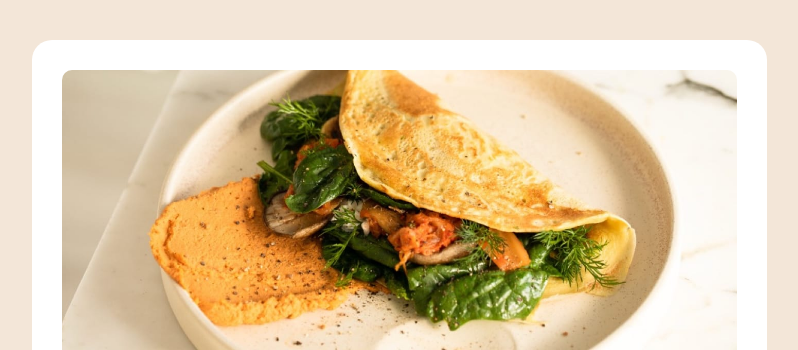
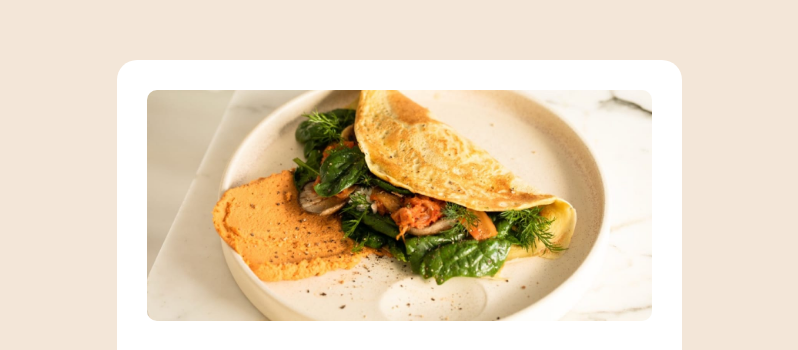
Before and after one commit to Matfen2/recipe-page, a plain HTML site: page index.html in a window 1280 px wide. Shown: the top 350 px of the page, without its empty margins (241-1039 px from the left). Drawn offline with Linux system fonts and the light colour scheme.

Commit message:
Update styles.css

```diff
--- a/styles.css
+++ b/styles.css
@@ -14,14 +14,14 @@ body {
   display: flex;
   justify-content: center;
   align-items: center;
-  padding: 40px 20px;
+  padding: 60px 20px;
 }
 
 /* Carte principale */
 .card {
   background-color: hsl(0, 0%, 100%);
   border-radius: 20px;
-  max-width: 735px;
+  max-width: 565px;
   width: 100%;
   overflow: hidden;
 }
```
